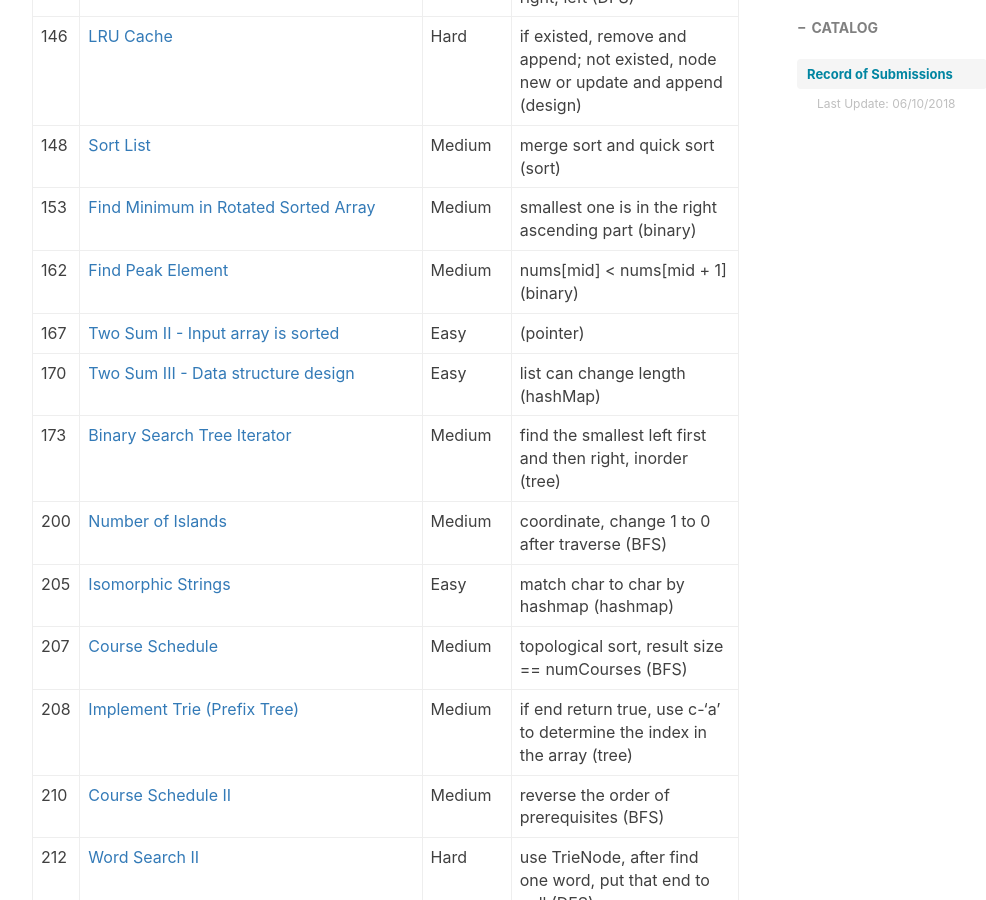
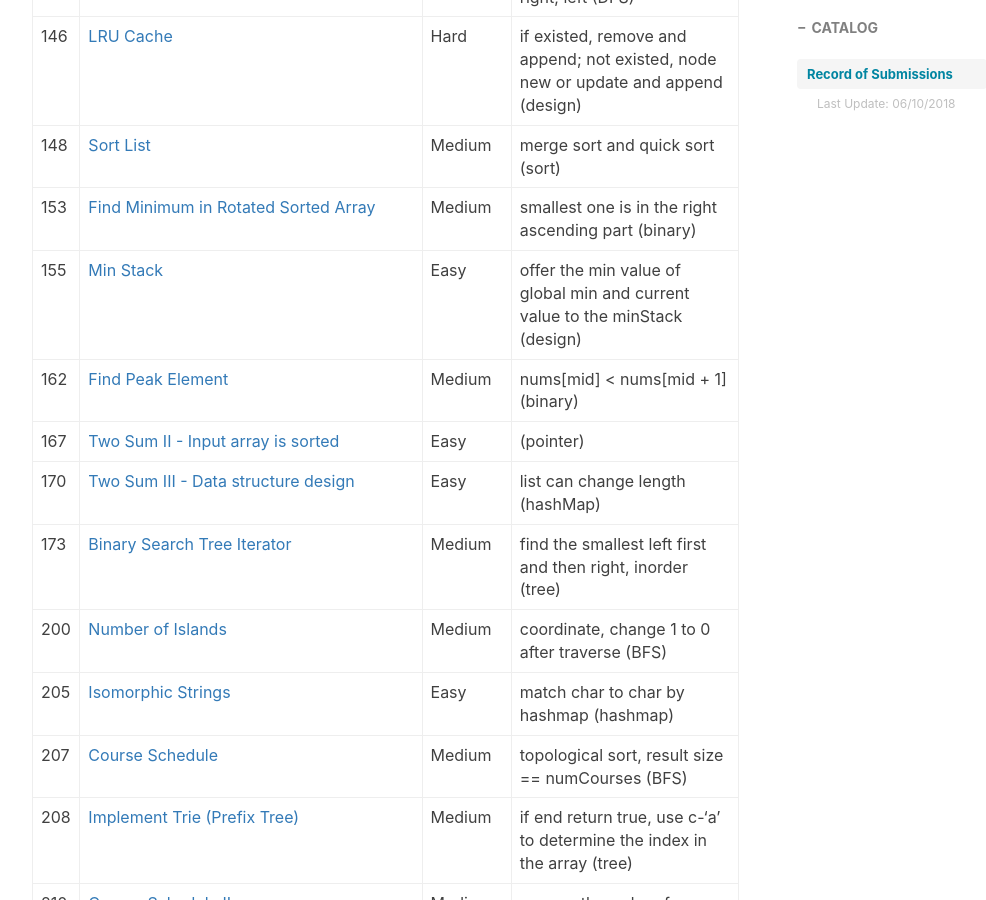
Before and after one commit to ly16/ly16.github.io, a Jekyll site: the page built from _posts/2018-05-18-leetcode-record-round1.md, in a window 1280 px wide and 900 px high, scrolled down 4690 px. Shown: the whole window, without its empty margins (233-1219 px from the left). Built offline with Jekyll 4.4.1, drawn with Linux system fonts in a browser that asks for light colours; nearby versions of some CDN libraries; comment, search, counter and statistics services are not loaded.

Commit message:
Update 2018-05-18-leetcode-record-round1.md

```diff
--- a/_posts/2018-05-18-leetcode-record-round1.md
+++ b/_posts/2018-05-18-leetcode-record-round1.md
@@ -82,6 +82,7 @@ tags:
 |146|[LRU Cache](https://github.com/ly16/LC-Practice/blob/master/Implement%20LRU%20Cache.java)|Hard|if existed, remove and append; not existed, node new or update and append (design)|
 |148|[Sort List](https://github.com/ly16/LC-Practice/blob/master/Sort%20List.java)|Medium|merge sort and quick sort (sort)|
 |153|[Find Minimum in Rotated Sorted Array](https://github.com/ly16/LC-Practice/blob/master/Find%20Minimum%20in%20Rotated%20Sorted%20Array.java)|Medium|smallest one is in the right ascending part (binary)|
+|155|[Min Stack](https://github.com/ly16/LC-Practice/blob/master/Min%20Stack.java)|Easy|offer the min value of global min and current value to the minStack (design)|
 |162|[Find Peak Element](https://github.com/ly16/LC-Practice/blob/master/Find%20Peak%20Element.java)|Medium|nums[mid] < nums[mid + 1] (binary)|
 |167|[Two Sum II - Input array is sorted](https://github.com/ly16/LC-Practice/blob/master/2%20Sum%20II.java)|Easy|(pointer)|
 |170|[Two Sum III - Data structure design](https://github.com/ly16/LC-Practice/blob/master/Two%20Sum%20III%20-%20Data%20structure%20design.java)|Easy|list can change length (hashMap)|
```
